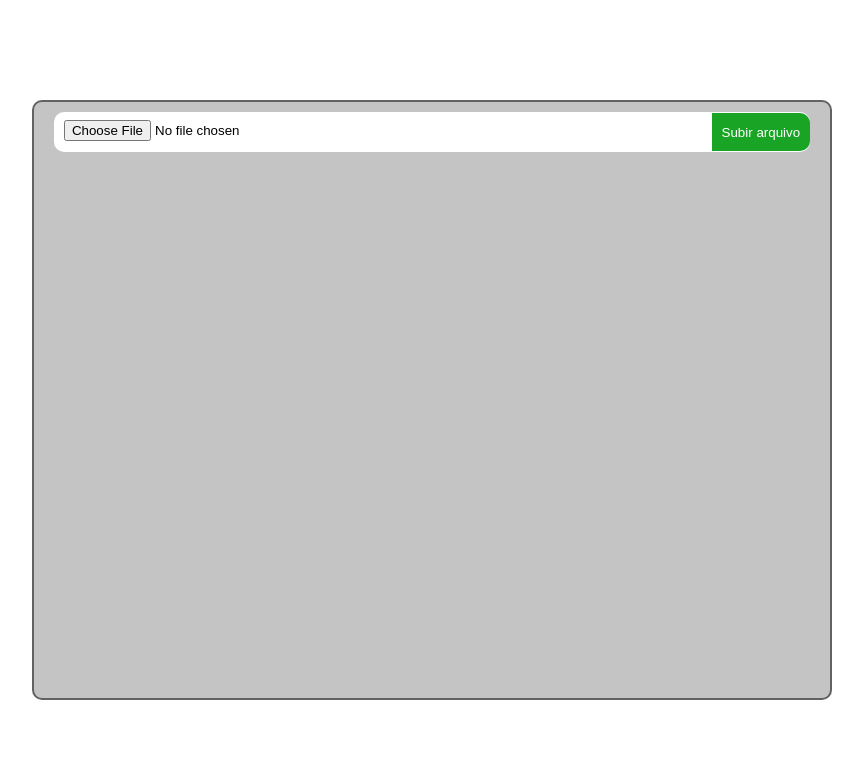
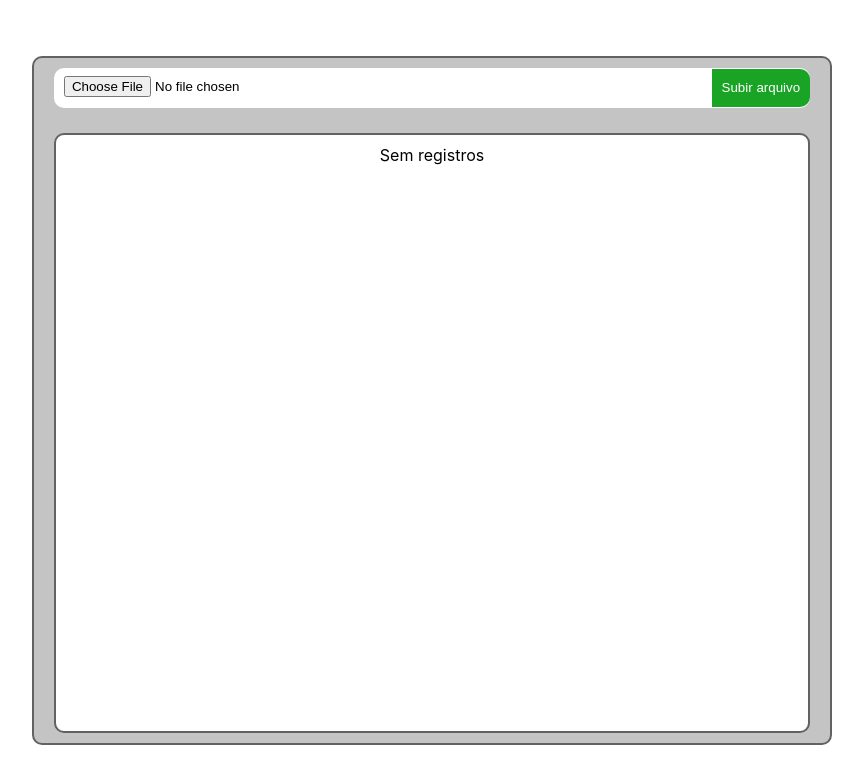
Before and after one commit to DiegoOlive29/leitordearquivo-front, a React (Create React App) app in the folder leitor-de-programa-front/: page / in a window 1280 px wide. Shown: the top 784 px of the page, without its empty margins (208-1071 px from the left). Built offline with nearby package versions, Linux system fonts and the light colour scheme.

Commit message:
Correção de post e get

```diff
--- a/leitor-de-programa-front/src/components/CenterContainer/index.tsx
+++ b/leitor-de-programa-front/src/components/CenterContainer/index.tsx
@@ -1,27 +1,32 @@
 import { MainCenter } from "./styles";
 import { useForm } from "react-hook-form";
 import { postAnt, getAnt } from "../../service/viewsApi";
+import { useState } from "react";
+import { Responsepost } from "../..//service/viewsApi";
+import TableDado from "../TableDados";
 
 const CenterContainer = () => {
+  const [dados, setDados] = useState<Responsepost[]>();
 
+  const handleSubmitPost = async (e: any) => {
+    let dadosPost = new FormData();
 
-    const { register, handleSubmit} = useForm();
-    const  handleSubmitPost = async (data:any)=> {
-      let dadosGet = await getAnt()
-      console.log(dadosGet)
+    dadosPost.append("file", e.files[0]);
 
-
-    }
-    return (
-        <MainCenter>
-        <form  onSubmit={handleSubmit(handleSubmitPost)}>
-
-            <input type="file"  {...register("file")}/>
-            <button>Subir arquivo</button>
-        </form>
-
-        </MainCenter>
-    );
+    let dadosResult = await postAnt(dadosPost);
+    let dadosGet = await getAnt();
+    console.log(dadosResult);
+    setDados(dadosGet);
+  };
+  return (
+    <MainCenter>
+      <form>
+        <input type="file" onChange={(e) => handleSubmitPost(e.target)} />
+        <button type="button">Subir arquivo</button>
+      </form>
+      <TableDado dados={dados} />
+    </MainCenter>
+  );
 };
 
 export default CenterContainer;
--- a/leitor-de-programa-front/src/components/TableDados/index.tsx
+++ b/leitor-de-programa-front/src/components/TableDados/index.tsx
@@ -1,6 +1,24 @@
-const TableDado = () => {
+import { Responsepost } from "../../service/viewsApi";
+import { TableList } from "./styles";
+
+export interface ObjResponse{
+
+ dados: Responsepost[] | undefined
+}
+const TableDado = ({dados}:ObjResponse) => {
   return (
-        <></>
+        <TableList>
+        {dados === undefined  ? ("Sem registros") :(dados?.map((dado:Responsepost)=>
+         { return(
+
+          <p> {dado.id}</p>
+
+
+
+
+         ) }))}
+
+        </TableList>
   );
 };
 
--- a/leitor-de-programa-front/src/components/TableDados/styles.tsx
+++ b/leitor-de-programa-front/src/components/TableDados/styles.tsx
@@ -1,5 +1,18 @@
 import styled  from "styled-components";
 
-export const table = styled.main`
-
+export const TableList = styled.div`
+    background-color: var(--white);
+    display         : flex;
+    flex-direction  : column;
+    align-items     : center;
+    justify-content : flex-start;
+    width           : 95%;
+    margin-bottom   : 10px;
+    max-height      : 400px;
+    overflow-y      : scroll;
+    min-height      : 600px;
+    padding-top     : 10px;
+    gap             : 25px;
+    border          : 2px solid var(--greytext);
+    border-radius   : 10px ;
 `
--- a/leitor-de-programa-front/src/service/viewsApi.tsx
+++ b/leitor-de-programa-front/src/service/viewsApi.tsx
@@ -3,25 +3,25 @@ import { api } from "../utils/urls";
 
 
 interface DataPost{
-    file : File
+    FormData : FormData
 }
-interface Responsepost{
+export interface Responsepost{
 
-		id: number;
-		typeOp: string;
-		date: string;
-		value: number;
-		cpf: string;
-		card: string;
-		hour: string;
-		store_owner: string;
-		store_name: string;
+		id: number | undefined;
+		typeOp: string  | undefined;
+		date: string  | undefined;
+		value: number  | undefined;
+		cpf: string  | undefined;
+		card: string  | undefined;
+		hour: string  | undefined
+		store_owner: string  | undefined;
+		store_name: string  | undefined;
 
 }
 
 
 
-export async function postAnt(dataAnt:DataPost): Promise<Responsepost> {
+export async function postAnt(dataAnt:any): Promise<Responsepost> {
 
 
     const {data} = await api.post('dados/',dataAnt)
@@ -30,7 +30,7 @@ export async function postAnt(dataAnt:DataPost): Promise<Responsepost> {
     return data
 
 }
-export async function getAnt(): Promise<Responsepost> {
+export async function getAnt(): Promise<Responsepost[]> {
 
 
     const {data} = await api.get(`dados/list/`)
```
Also changed, not shown: leitor-de-programa-front/src/pages/home/index.tsx (line endings or trailing spaces).
